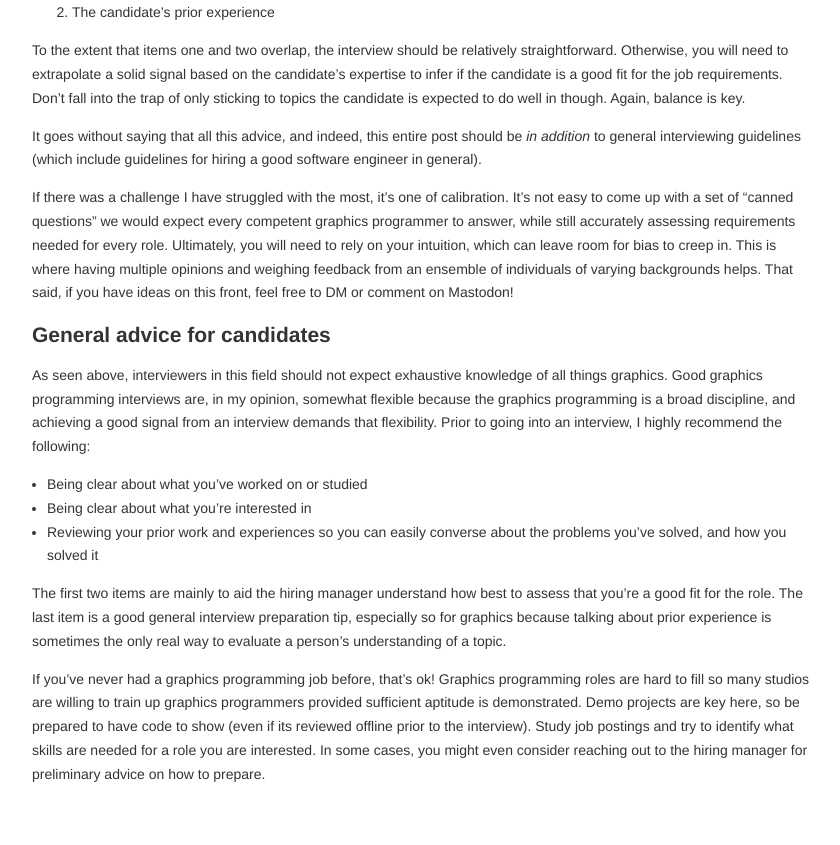
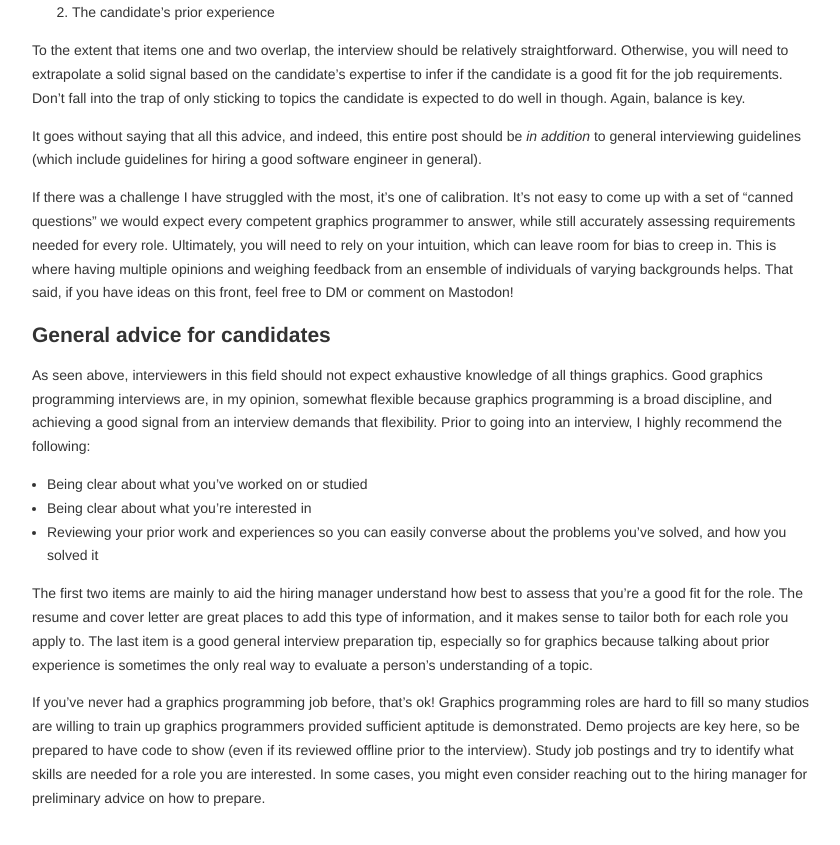
Before and after one commit to jeremyong/jeremyong.github.com, a Jekyll site: the page built from _posts/2023-08-05-graphics-programmer-interviewing.markdown, in a window 1280 px wide and 900 px high, scrolled down 3742 px. Shown: the top 845 px of the window, without its empty margins (218-1058 px from the left). Built offline with Jekyll 4.4.1, drawn with Linux system fonts in a browser that asks for light colours; some of the changed lines change nothing that is shown.

Commit message:
Fix typos

```diff
--- a/_posts/2023-08-05-graphics-programmer-interviewing.markdown
+++ b/_posts/2023-08-05-graphics-programmer-interviewing.markdown
@@ -3,8 +3,8 @@ layout: post
 title: Interviewing Graphics Programmers
 date: 2023-08-05 00:00
 categories:
-- Graphics
-- Interviewing
+  - Graphics
+  - Interviewing
 ---
 
 This is a light brain dump intended to describe the interviewing process as it pertains to graphics programmers (including prospective ones).
@@ -165,7 +165,7 @@ of individuals of varying backgrounds helps. That said, if you have ideas on thi
 ## General advice for candidates
 
 As seen above, interviewers in this field should not expect exhaustive knowledge of all things graphics. Good graphics programming interviews are,
-in my opinion, somewhat flexible because the graphics programming is a broad discipline, and achieving a good signal from an interview demands that
+in my opinion, somewhat flexible because graphics programming is a broad discipline, and achieving a good signal from an interview demands that
 flexibility. Prior to going into an interview, I highly recommend the following:
 
 - Being clear about what you've worked on or studied
@@ -173,6 +173,7 @@ flexibility. Prior to going into an interview, I highly recommend the following:
 - Reviewing your prior work and experiences so you can easily converse about the problems you've solved, and how you solved it
 
 The first two items are mainly to aid the hiring manager understand how best to assess that you're a good fit for the role.
+The resume and cover letter are great places to add this type of information, and it makes sense to tailor both for each role you apply to.
 The last item is a good general interview preparation tip, especially so for graphics because talking about prior experience is sometimes the
 only real way to evaluate a person's understanding of a topic.
 
```
